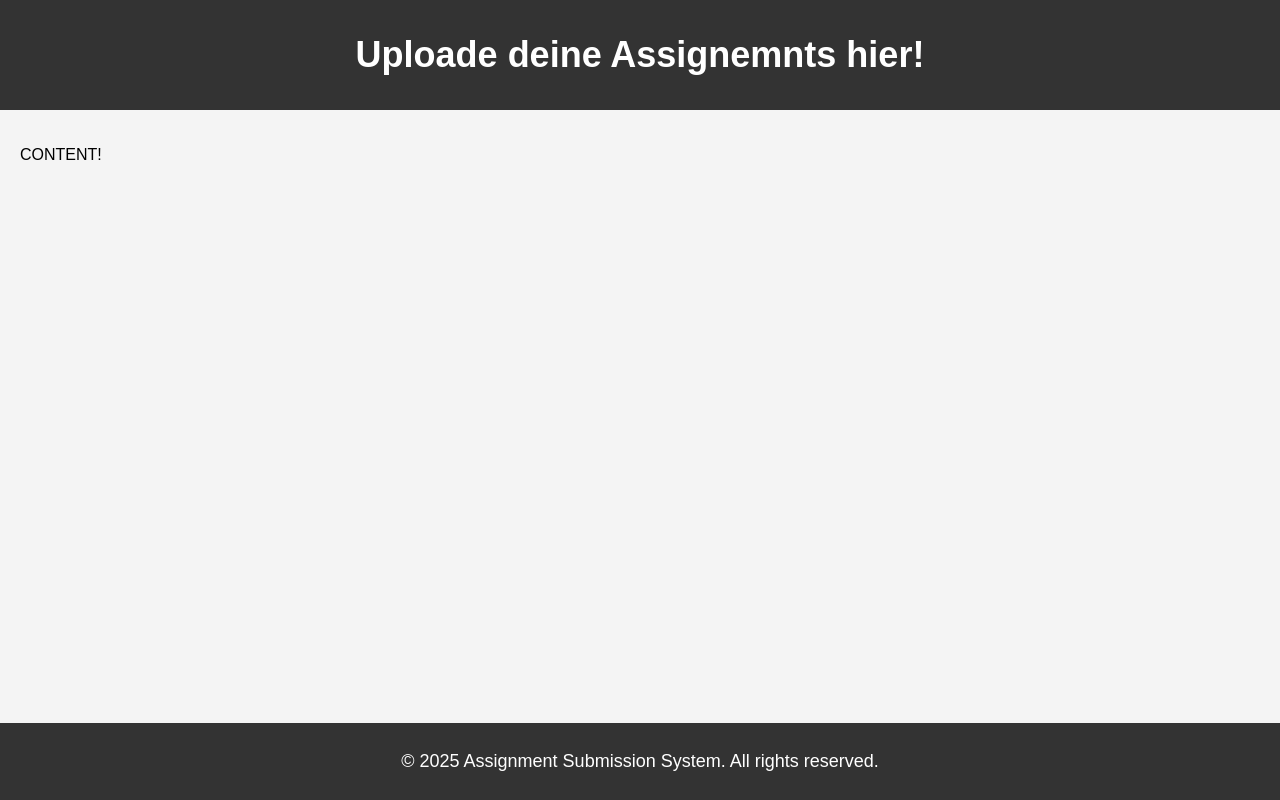
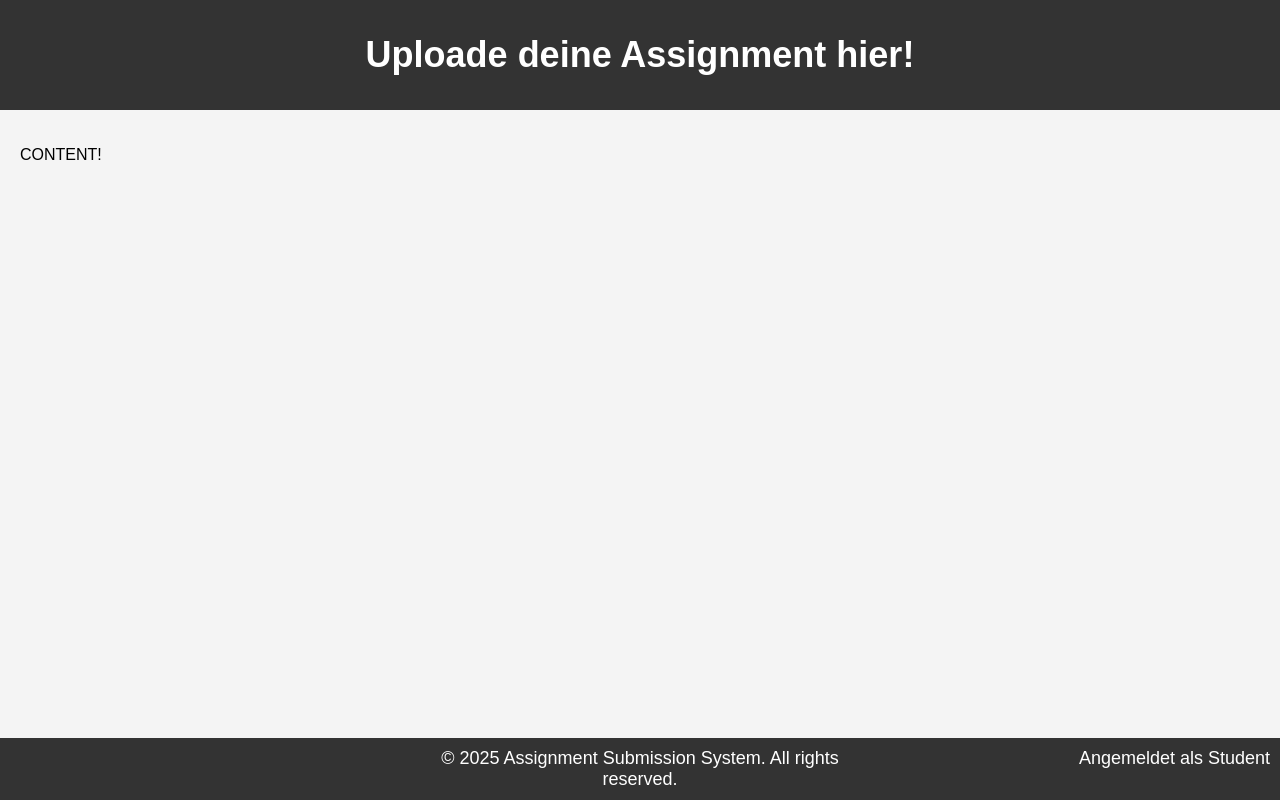
Before and after one commit to Squirkyy/gmci-group07, a plain HTML site: page src/index.html in a window 1280 px wide. Drawn offline with Linux system fonts and the light colour scheme.

Commit message:
added footer dissection

```diff
--- a/src/index.html
+++ b/src/index.html
@@ -10,13 +10,15 @@
 <body>
     <div class="container">
         <header>
-            <h1>Uploade deine Assignemnts hier!</h1>
+            <h1>Uploade deine Assignment hier!</h1>
         </header>
         <main>
             <p>CONTENT!</p>
         </main>
         <footer>
-            <p>&copy; 2025 Assignment Submission System. All rights reserved.</p>
+            <div></div>
+            <div>&copy; 2025 Assignment Submission System. All rights reserved.</div>
+            <div>Angemeldet als Student</div>
         </footer>
     </div>
     <script src="script.js"></script>
--- a/src/style.css
+++ b/src/style.css
@@ -29,7 +29,17 @@ main {
 footer {
     background-color: #333;
     color: #fff;
-    text-align: center;
+    display: flex;
+    justify-content: space-between;
     padding: 10px 0;
     font-size: 18px;
 }
+footer div {
+    flex: 1;
+    text-align: center;
+    padding: 0 10px;
+}
+
+footer div:nth-child(3) {
+    text-align: end;
+}
```
